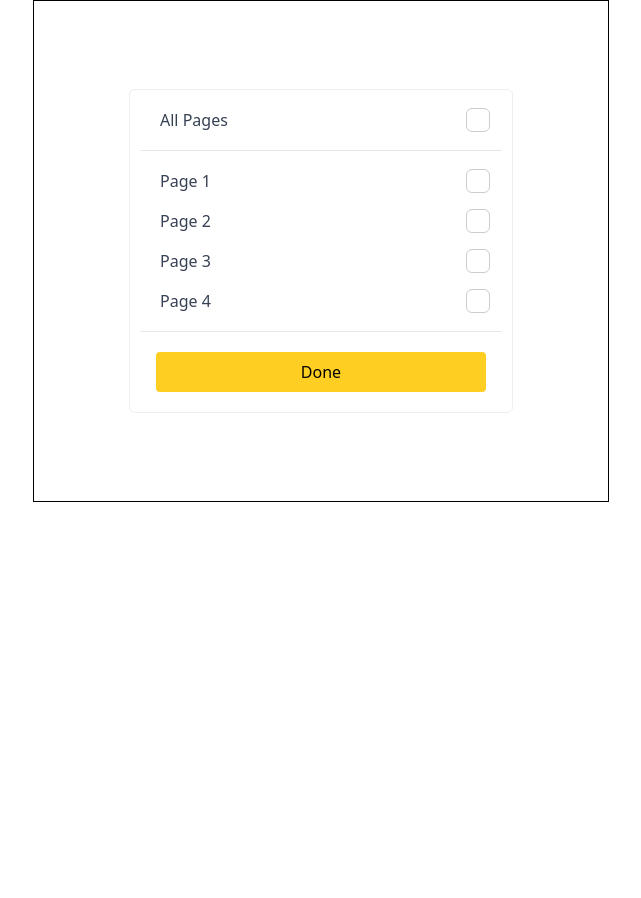
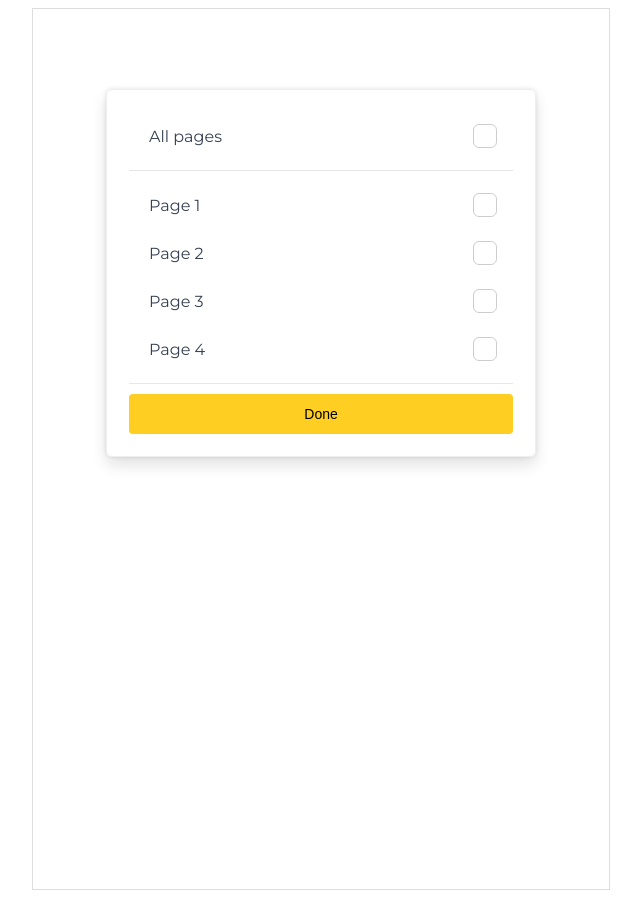
Before and after one commit to RyoDagg/ellty-round-1-test, a React (Vite) app: page / in a window 1280 px wide. Shown: the whole page, without its empty margins (319-960 px from the left). Before the commit the page ends 800 px from the top, so only its background shows below. Built offline with nearby package versions, Linux system fonts and the light colour scheme.

Commit message:
Refactor Using Plain CSS

```diff
--- a/src/App.css
+++ b/src/App.css
@@ -1 +1,115 @@
-@import 'tailwindcss';
+@import url('https://fonts.googleapis.com/css2?family=Montserrat:wght@400;600;700&display=swap');
+
+body {
+  font-family: 'Montserrat', sans-serif;
+  -webkit-font-smoothing: antialiased;
+  -moz-osx-font-smoothing: grayscale;
+}
+
+.app-container {
+  width: 36rem;
+  height: 45rem;
+  margin: 0 auto;
+  padding: 5rem 0;
+  border: 1px solid #ddd;
+}
+
+.card {
+  width: 24rem;
+  margin: 0 auto;
+  border: 1px solid #eeeeee;
+  border-radius: 0.375rem;
+  padding: 1.375rem;
+  box-shadow: 0px 8px 15px 0px rgba(20, 20, 20, 0.12), 0px 0px 4px 0px rgba(20, 20, 20, 0.1);
+}
+
+.separator {
+  border-top: 1px solid #e5e7eb;
+  margin: 0.625rem 0;
+}
+
+.button {
+  background-color: #ffce22;
+  border: 0;
+  border-radius: 0.25rem;
+  height: 2.5rem;
+  padding: 0 0.5rem;
+  width: 100%;
+  cursor: pointer;
+  font-size: 0.875rem;
+}
+
+.button-container {
+  padding: 0.625rem 1rem;
+}
+
+.button:hover {
+  background-color: #ffd84d;
+}
+
+.button:active {
+  background-color: #ffce22;
+  cursor: default;
+}
+
+.page-row {
+  display: flex;
+  justify-content: space-between;
+  align-items: center;
+  background-color: white;
+  padding: 0.5rem 0.75rem 0.5rem 1.25rem;
+  cursor: pointer;
+}
+
+.page-title {
+  color: #374151;
+  user-select: none; /*todo: research this */
+}
+
+.pages-list {
+  max-height: 12rem;
+  overflow-y: scroll;
+}
+
+.checkbox {
+  height: 1.5rem;
+  width: 1.5rem;
+  display: flex;
+  align-items: center;
+  justify-content: center;
+  margin: 0.25rem;
+  padding: 0;
+  border-radius: 0.375rem;
+  border: 1px solid #cdcdcd;
+  background-color: white;
+  cursor: pointer;
+  color: transparent;
+}
+
+.checkbox:hover,
+.page-row:hover .checkbox {
+  border: 1px solid #bdbdbd;
+  color: #e3e3e3;
+}
+
+.checkbox:active,
+.page-row:active .checkbox {
+  color: #878787;
+  box-shadow: 0 0 0 0.188rem rgba(36, 105, 246, 0.1);
+}
+
+.checkbox.checked,
+.page-row .checkbox.checked {
+  color: white;
+}
+
+.checkbox.checked {
+  border-color: #2469f6;
+  background-color: #2469f6;
+}
+
+.checkbox.checked:hover,
+.page-row:hover .checkbox.checked {
+  border-color: #5087f8;
+  background-color: #5087f8;
+}
--- a/src/App.tsx
+++ b/src/App.tsx
@@ -1,48 +1,62 @@
 import { useState } from 'react';
+
 import './App.css';
+
 import Button from './components/Button';
 import PageRow from './components/PageRow';
 
+interface Page {
+  id: number;
+  title: string;
+  selected: boolean;
+}
+
+const initialPages: Page[] = [
+  { id: 1, title: 'Page 1', selected: false },
+  { id: 2, title: 'Page 2', selected: false },
+  { id: 3, title: 'Page 3', selected: false },
+  { id: 4, title: 'Page 4', selected: false },
+  { id: 5, title: 'Page 5', selected: false },
+  { id: 6, title: 'Page 6', selected: false },
+];
 function App() {
-  const [pages, setPages] = useState([
-    { title: 'Page 1', selected: false },
-    { title: 'Page 2', selected: false },
-    { title: 'Page 3', selected: false },
-    { title: 'Page 4', selected: false },
-  ]);
+  const [pages, setPages] = useState<Page[]>(initialPages);
 
-  const handleSelect = (index: number) => {
-    setPages((prev) => prev.map((p, i) => (i === index ? { ...p, selected: !p.selected } : p)));
+  const allSelected = pages.every((p) => p.selected);
+
+  const togglePage = (id: number) => {
+    setPages((prev) =>
+      prev.map((page) => (page.id === id ? { ...page, selected: !page.selected } : page)),
+    );
   };
 
-  const handleSelectAll = () => {
-    const allSelected = pages.every((p) => p.selected);
+  const toggleAll = () => {
     setPages((prev) => prev.map((p) => ({ ...p, selected: !allSelected })));
   };
 
   return (
-    <div className="flex justify-center w-xl mx-auto py-22 border">
-      <div className="w-96 rounded-md border border-[#EEEEEE] p-2.5">
-        <PageRow
-          onChange={handleSelectAll}
-          selected={pages.every((p) => p.selected)}
-          title="All Pages"
-        />
+    <div className="app-container">
+      <div className="card">
+        {/* Select All */}
+        <PageRow title="All pages" selected={allSelected} onToggle={toggleAll} />
 
-        <hr className="border-t border-gray-200 my-2.5" />
+        <div className="separator"></div>
 
-        {pages.map((page, index) => (
-          <PageRow
-            key={index}
-            selected={page.selected}
-            title={page.title}
-            onChange={() => handleSelect(index)}
-          />
-        ))}
+        {/* Page list */}
+        <div className="pages-list">
+          {pages.map((page) => (
+            <PageRow
+              key={page.id}
+              title={page.title}
+              selected={page.selected}
+              onToggle={() => togglePage(page.id)}
+            />
+          ))}
+        </div>
 
-        <hr className="border-t border-gray-200 my-2.5" />
+        <div className="separator"></div>
 
-        <div className="py-2.5 px-4">
+        <div className="button-wrapper">
           <Button>Done</Button>
         </div>
       </div>
--- a/src/components/Button.tsx
+++ b/src/components/Button.tsx
@@ -1,11 +1,5 @@
 import type { ReactNode } from 'react';
 
-const Button = ({ children }: { children: ReactNode }) => {
-  return (
-    <button className="bg-[#FFCE22] rounded-sm h-10 px-2 cursor-pointer active:cursor-default w-full hover:bg-[#FFD84D] active:bg-[#FFCE22]">
-      {children}
-    </button>
-  );
-};
-
-export default Button;
+export default function Button({ children }: { children: ReactNode }) {
+  return <button className="button">{children}</button>;
+}
--- a/src/components/Checkbox.tsx
+++ b/src/components/Checkbox.tsx
@@ -1,36 +1,22 @@
 import { HiCheck } from 'react-icons/hi';
 
-export default function Checkbox({
-  checked,
-  onChange,
-}: {
-  checked?: boolean;
-  onChange: () => void;
-}) {
+interface CheckboxProps {
+  checked: boolean;
+  onToggle: () => void;
+}
+
+export default function Checkbox({ checked, onToggle }: CheckboxProps) {
   return (
     <button
       type="button"
-      onClick={onChange}
-      className={`
-        h-6 w-6 flex items-center justify-center cursor-pointer rounded-md transition-all border
-        group-active:shadow-[0_0_0_0.2rem_rgba(36,105,246,0.1)]
-        ${
-          checked
-            ? 'border-[#2469F6] bg-[#2469F6] group-hover:border-[#5087F8] group-hover:bg-[#5087F8]'
-            : 'border-[#CDCDCD] bg-white group-hover:border-[#BDBDBD]'
-        }
-      `}
+      onClick={(e) => {
+        e.stopPropagation();
+        onToggle();
+      }}
+      className={`checkbox ${checked ? 'checked' : ''}`}
+      aria-pressed={checked}
     >
-      <HiCheck
-        className={`
-          h-6 w-6
-          ${
-            checked
-              ? 'text-white'
-              : 'text-transparent group-hover:text-[#E3E3E3] group-active:text-[#878787]'
-          }
-        `}
-      />
+      <HiCheck size={50} />
     </button>
   );
 }
--- a/src/components/PageRow.tsx
+++ b/src/components/PageRow.tsx
@@ -1,21 +1,17 @@
 import Checkbox from './Checkbox';
 
-export default function PageRow({
-  title,
-  selected,
-  onChange,
-}: {
+interface PageRowProps {
   title: string;
   selected: boolean;
-  onChange: () => void;
-}) {
+  onToggle: () => void;
+}
+
+export default function PageRow({ title, selected, onToggle }: PageRowProps) {
   return (
-    <div
-      onClick={onChange}
-      className="group flex items-center justify-between bg-white rounded-md py-2 pl-5 pr-3 cursor-pointer"
-    >
-      <span className="text-gray-700 select-none">{title}</span>
-      <Checkbox checked={selected} onChange={onChange} />
+    <div className="page-row" onClick={onToggle}>
+      <span className="page-title">{title}</span>
+
+      <Checkbox checked={selected} onToggle={onToggle} />
     </div>
   );
 }
```
